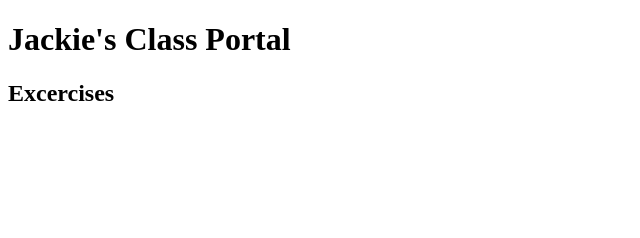
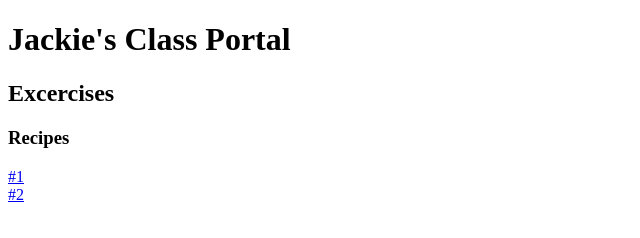
Before and after one commit to Jacks550/jacks550.github.io, a plain HTML site: page index.html in a window 1280 px wide. Shown: the whole page, without its empty margins (0-640 px from the left). Drawn offline with Linux system fonts and the light colour scheme.

Commit message:
index.html
updates to class portal

```diff
--- a/index.html
+++ b/index.html
@@ -8,5 +8,10 @@
 <body>
     <h1>Jackie's Class Portal</h1>
     <h2>Excercises</h2>
+    <h3>Recipes</h3>
+    <a href="file:///Users/slanleyj/Desktop/Recipe%201_Hummus.html" target="_blank">#1</a>
+    <br/>
+    <a href="file:///Users/slanleyj/Desktop/Hummus%20Recipe%20Version%202.html" target="_blank">#2</a>
+
 </body>
 </html>
```
